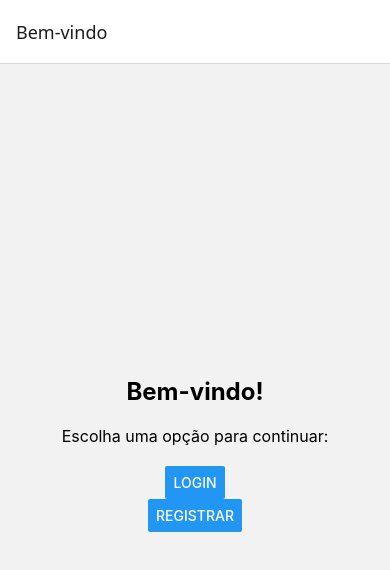
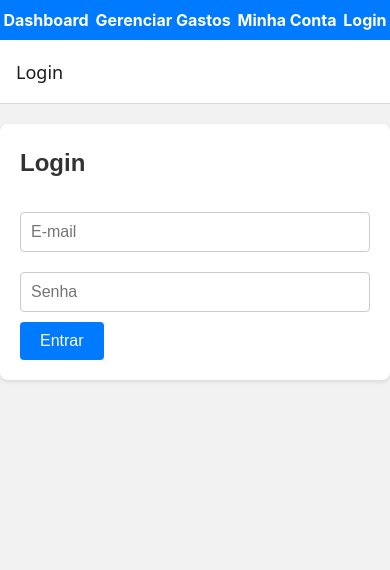
Before and after one commit to LucasFagundesWielewski/expense-tracker-app, a React Native app: screen / in a window 390 px wide. Shown: the top 570 px of the page. Built offline with nearby package versions, Linux system fonts and the light colour scheme; no server answers.

Commit message:
Refactor app structure: integrate Navbar, enhance Dashboard with expense management, and update styles for consistency

```diff
--- a/App.tsx
+++ b/App.tsx
@@ -1,103 +1,39 @@
 import React from 'react';
 import { NavigationContainer } from '@react-navigation/native';
 import { createStackNavigator } from '@react-navigation/stack';
-import { StyleSheet, ActivityIndicator, View } from 'react-native';
-import { AuthProvider, useAuth } from './src/contexts/AuthContext';
+import { StyleSheet } from 'react-native';
+import { AuthProvider } from './src/contexts/AuthContext';
+import Navbar from './src/components/Shared/Navbar';
 import Dashboard from './src/pages/Dashboard';
 import LoginPage from './src/pages/LoginPage';
 import RegisterPage from './src/pages/RegisterPage';
 import PasswordResetPage from './src/pages/PasswordResetPage';
-import AuthChoicePage from './src/pages/AuthChoicePage';
-import ExpenseFormScreen from './src/pages/ExpenseFormScreen';
-
+import ExpenseForm from './src/components/Expenses/ExpenseForm';
+import MyAccountPage from './src/pages/MyAccountPage';
 
 const Stack = createStackNavigator();
-
-
-function AppNavigator() {
-  const { user, loading } = useAuth();
-
-
-  if (loading) {
-    return (
-      <View style={styles.loadingContainer}>
-        <ActivityIndicator size="large" color="#007bff" />
-      </View>
-    );
-  }
-
-
-  return (
-    <Stack.Navigator initialRouteName={user ? 'Dashboard' : 'AuthChoice'}>
-      {!user ? (
-        <>
-          {/* Auth Choice Page */}
-          <Stack.Screen
-            name="AuthChoice"
-            component={AuthChoicePage}
-            options={{ title: 'Bem-vindo' }}
-          />
-
-
-          {/* Login Page */}
-          <Stack.Screen
-            name="Login"
-            component={LoginPage}
-            options={{ title: 'Login' }}
-          />
-
-
-          {/* Register Page */}
-          <Stack.Screen
-            name="Register"
-            component={RegisterPage}
-            options={{ title: 'Registrar' }}
-          />
-
-
-          {/* Password Reset Page */}
-          <Stack.Screen
-            name="PasswordReset"
-            component={PasswordResetPage}
-            options={{ title: 'Redefinir Senha' }}
-          />
-        </>
-      ) : (
-        <>
-          {/* Dashboard */}
-          <Stack.Screen
-            name="Dashboard"
-            component={Dashboard}
-            options={{ title: 'Dashboard' }}
-          />
-
-
-          {/* Expense Form (Add/Edit Expense) */}
-          <Stack.Screen
-            name="ExpenseForm"
-            component={ExpenseFormScreen}
-            options={{ title: 'Gerenciar Gasto' }}
-          />
-        </>
-      )}
-    </Stack.Navigator>
-  );
-}
-
 
 export default function App() {
   return (
     <AuthProvider>
       <NavigationContainer>
-        <AppNavigator />
+        {/* Navbar */}
+        <Navbar />
+        <Stack.Navigator initialRouteName="Login">
+          <Stack.Screen name="Login" component={LoginPage} options={{ title: 'Login' }} />
+          <Stack.Screen name="Register" component={RegisterPage} options={{ title: 'Registrar' }} />
+          <Stack.Screen name="PasswordReset" component={PasswordResetPage} options={{ title: 'Redefinir Senha' }} />
+          <Stack.Screen name="Dashboard" component={Dashboard} options={{ title: 'Dashboard' }} />
+          <Stack.Screen name="ExpenseForm" component={ExpenseForm} options={{ title: 'Gerenciar Gasto' }} />
+          <Stack.Screen name="MyAccount" component={MyAccountPage} options={{ title: 'Minha Conta' }} />
+        </Stack.Navigator>
       </NavigationContainer>
     </AuthProvider>
   );
 }
 
-
 const styles = StyleSheet.create({
-  loadingContainer: {
+  container: {
     flex: 1,
     justifyContent: 'center',
     alignItems: 'center',
--- a/src/App.jsx
+++ b/src/App.jsx
@@ -6,17 +6,22 @@ import Dashboard from './pages/Dashboard';
 import LoginPage from './pages/LoginPage';
 import RegisterPage from './pages/RegisterPage';
 import PasswordResetPage from './pages/PasswordResetPage';
+import MyAccountPage from './pages/MyAccountPage';
+import ExpenseFormScreen from './pages/ExpenseFormScreen';
 
 const App = () => {
   return (
     <AuthProvider>
       <Router>
+        {/* Navbar is rendered here */}
         <Navbar />
         <Routes>
           <Route path="/" element={<Dashboard />} />
           <Route path="/login" element={<LoginPage />} />
           <Route path="/register" element={<RegisterPage />} />
           <Route path="/password-reset" element={<PasswordResetPage />} />
+          <Route path="/my-account" element={<MyAccountPage />} />
+          <Route path="/expenses" element={<ExpenseFormScreen />} />
         </Routes>
       </Router>
     </AuthProvider>
--- a/src/components/Shared/Navbar.jsx
+++ b/src/components/Shared/Navbar.jsx
@@ -1,28 +1,61 @@
 import React from 'react';
-import { Link } from 'react-router-dom';
+import { View, Text, TouchableOpacity, StyleSheet } from 'react-native';
+import { useAuth } from '../../contexts/AuthContext';
+import { useNavigation } from '@react-navigation/native';
 
 const Navbar = () => {
+  const { user, logout } = useAuth();
+  const navigation = useNavigation();
+
+  const handleLogout = async () => {
+    try {
+      await logout();
+      navigation.navigate('Login');
+    } catch (error) {
+      console.error('Erro ao sair:', error.message);
+    }
+  };
+
   return (
-    <nav>
-      <ul>
-        <li>
-          <Link to="/">Dashboard</Link>
-        </li>
-        <li>
-          <Link to="/login">Login</Link>
-        </li>
-        <li>
-          <Link to="/register">Register</Link>
-        </li>
-        <li>
-          <Link to="/password-reset">Password Reset</Link>
-        </li>
-        <li>
-          <Link to="/expenses">Expenses</Link>
-        </li>
-      </ul>
-    </nav>
+    <View style={styles.navbar}>
+      <TouchableOpacity onPress={() => navigation.navigate('Dashboard')}>
+        <Text style={styles.navLink}>Dashboard</Text>
+      </TouchableOpacity>
+      <TouchableOpacity onPress={() => navigation.navigate('ExpenseForm')}>
+        <Text style={styles.navLink}>Gerenciar Gastos</Text>
+      </TouchableOpacity>
+      <TouchableOpacity onPress={() => navigation.navigate('MyAccount')}>
+        <Text style={styles.navLink}>Minha Conta</Text>
+      </TouchableOpacity>
+      {user ? (
+        <TouchableOpacity onPress={handleLogout}>
+          <Text style={[styles.navLink, styles.logout]}>Sair</Text>
+        </TouchableOpacity>
+      ) : (
+        <TouchableOpacity onPress={() => navigation.navigate('Login')}>
+          <Text style={styles.navLink}>Login</Text>
+        </TouchableOpacity>
+      )}
+    </View>
   );
 };
 
+const styles = StyleSheet.create({
+  navbar: {
+    flexDirection: 'row',
+    justifyContent: 'space-around',
+    alignItems: 'center',
+    backgroundColor: '#007bff',
+    paddingVertical: 10,
+  },
+  navLink: {
+    color: '#fff',
+    fontSize: 16,
+    fontWeight: 'bold',
+  },
+  logout: {
+    color: '#dc3545',
+  },
+});
+
 export default Navbar;
--- a/src/pages/LoginPage.jsx
+++ b/src/pages/LoginPage.jsx
@@ -1,5 +1,6 @@
 import React, { useState } from 'react';
 import { useAuth } from '../contexts/AuthContext';
+import '../styles/global.css';
 
 const LoginPage = () => {
   const { login } = useAuth();
@@ -18,25 +19,27 @@ const LoginPage = () => {
   };
 
   return (
-    <div>
+    <div className="container">
       <h2>Login</h2>
       {error && <p className="error">{error}</p>}
       <form onSubmit={handleSubmit}>
         <input
+          className="input"
           type="email"
-          placeholder="Email"
+          placeholder="E-mail"
           value={email}
           onChange={(e) => setEmail(e.target.value)}
           required
         />
         <input
+          className="input"
           type="password"
-          placeholder="Password"
+          placeholder="Senha"
           value={password}
           onChange={(e) => setPassword(e.target.value)}
           required
         />
-        <button type="submit">Login</button>
+        <button className="button button-primary" type="submit">Entrar</button>
       </form>
     </div>
   );
--- /dev/null
+++ b/src/pages/MyAccountPage.jsx
@@ -0,0 +1,18 @@
+import React from 'react';
+import { useAuth } from '../contexts/AuthContext';
+import '../styles/global.css';
+
+const MyAccountPage = () => {
+  const { user } = useAuth();
+
+  return (
+    <div className="container">
+      <h2>Minha Conta</h2>
+      <p><strong>Nome:</strong> {user?.name}</p>
+      <p><strong>E-mail:</strong> {user?.email}</p>
+      <p><strong>Telefone:</strong> {user?.phone}</p>
+    </div>
+  );
+};
+
+export default MyAccountPage;
--- a/src/pages/PasswordResetPage.jsx
+++ b/src/pages/PasswordResetPage.jsx
@@ -1,5 +1,6 @@
 import React, { useState } from 'react';
-import { useAuth } from '../hooks/useAuth';
+import { useAuth } from '../contexts/AuthContext';
+import '../styles/global.css';
 
 const PasswordResetPage = () => {
   const { resetPassword } = useAuth();
@@ -11,30 +12,30 @@ const PasswordResetPage = () => {
     e.preventDefault();
     setMessage('');
     setError('');
-
     try {
       await resetPassword(email);
-      setMessage('Check your email for password reset instructions.');
+      setMessage('Verifique seu e-mail para redefinir a senha.');
     } catch (err) {
-      setError('Failed to reset password. Please try again.');
+      setError('Erro ao redefinir a senha. Tente novamente.');
     }
   };
 
   return (
-    <div className="password-reset-page">
-      <h2>Password Reset</h2>
+    <div className="container">
+      <h2>Redefinir Senha</h2>
       <form onSubmit={handleSubmit}>
         <input
+          className="input"
           type="email"
-          placeholder="Enter your email"
+          placeholder="Digite seu e-mail"
           value={email}
           onChange={(e) => setEmail(e.target.value)}
           required
         />
-        <button type="submit">Reset Password</button>
+        <button className="button button-primary" type="submit">Redefinir Senha</button>
       </form>
       {message && <p className="success-message">{message}</p>}
-      {error && <p className="error-message">{error}</p>}
+      {error && <p className="error">{error}</p>}
     </div>
   );
 };
--- a/src/pages/RegisterPage.jsx
+++ b/src/pages/RegisterPage.jsx
@@ -1,5 +1,6 @@
 import React, { useState } from 'react';
 import { useAuth } from '../contexts/AuthContext';
+import '../styles/global.css';
 
 const RegisterPage = () => {
   const { register } = useAuth();
@@ -20,39 +21,43 @@ const RegisterPage = () => {
   };
 
   return (
-    <div>
-      <h2>Register</h2>
+    <div className="container">
+      <h2>Registrar</h2>
       {error && <p className="error">{error}</p>}
       <form onSubmit={handleSubmit}>
         <input
+          className="input"
           type="text"
-          placeholder="Name"
+          placeholder="Nome"
           value={name}
           onChange={(e) => setName(e.target.value)}
           required
         />
         <input
+          className="input"
           type="email"
-          placeholder="Email"
+          placeholder="E-mail"
           value={email}
           onChange={(e) => setEmail(e.target.value)}
           required
         />
         <input
+          className="input"
           type="password"
-          placeholder="Password"
+          placeholder="Senha"
           value={password}
           onChange={(e) => setPassword(e.target.value)}
           required
         />
         <input
+          className="input"
           type="tel"
-          placeholder="Phone"
+          placeholder="Telefone"
           value={phone}
           onChange={(e) => setPhone(e.target.value)}
           required
         />
-        <button type="submit">Register</button>
+        <button className="button button-primary" type="submit">Registrar</button>
       </form>
     </div>
   );
--- /dev/null
+++ b/src/styles/Navbar.css
@@ -0,0 +1,46 @@
+.navbar {
+    position: fixed;
+    top: 0;
+    left: 0;
+    width: 100%;
+    background-color: #007bff;
+    padding: 10px 20px;
+    display: flex;
+    justify-content: center;
+    align-items: center;
+    z-index: 1000;
+}
+
+.navbar-list {
+    list-style: none;
+    display: flex;
+    gap: 20px;
+    margin: 0;
+    padding: 0;
+}
+
+.navbar-link {
+    background: none;
+    border: none;
+    color: #fff;
+    font-size: 16px;
+    cursor: pointer;
+    text-decoration: none;
+    transition: color 0.3s ease;
+}
+
+.navbar-link:hover {
+    color: #d1ecf1;
+}
+
+.logout {
+    color: #dc3545;
+}
+
+.logout:hover {
+    color: #f8d7da;
+}
+
+body {
+    padding-top: 60px;
+}
--- a/src/styles/global.css
+++ b/src/styles/global.css
@@ -1,56 +1,128 @@
-body {
-    margin: 0;
-    font-family: Arial, sans-serif;
-    background-color: #f4f4f4;
-    color: #333;
+* {
+  margin: 0;
+  padding: 0;
+  box-sizing: border-box;
 }
 
-h1, h2, h3, h4, h5, h6 {
-    margin: 0;
-    padding: 0;
-}
-
-a {
-    text-decoration: none;
-    color: #007bff;
-}
-
-a:hover {
-    text-decoration: underline;
+body {
+  margin: 0;
+  font-family: Arial, sans-serif;
+  background-color: #f9f9f9;
+  color: #333;
+  line-height: 1.6;
 }
 
 .container {
-    max-width: 1200px;
-    margin: 0 auto;
-    padding: 20px;
+  max-width: 600px;
+  margin: 20px auto;
+  padding: 20px;
+  background: #fff;
+  border-radius: 8px;
+  box-shadow: 0 2px 4px rgba(0, 0, 0, 0.1);
+}
+
+.input {
+  width: 100%;
+  padding: 10px;
+  margin: 10px 0;
+  border: 1px solid #ccc;
+  border-radius: 4px;
+  font-size: 16px;
+}
+
+.input:focus {
+  border-color: #007bff;
+  outline: none;
+  box-shadow: 0 0 5px rgba(0, 123, 255, 0.5);
 }
 
 .button {
-    padding: 10px 15px;
-    border: none;
-    border-radius: 5px;
-    cursor: pointer;
+  padding: 10px 20px;
+  border: none;
+  border-radius: 4px;
+  cursor: pointer;
+  font-size: 16px;
 }
 
 .button-primary {
-    background-color: #007bff;
-    color: white;
+  background-color: #007bff;
+  color: #fff;
+  transition: background-color 0.3s ease;
 }
 
-.button-secondary {
-    background-color: #6c757d;
-    color: white;
-}
-
-.input {
-    width: 100%;
-    padding: 10px;
-    margin: 10px 0;
-    border: 1px solid #ccc;
-    border-radius: 5px;
+.button-primary:hover {
+  background-color: #0056b3;
 }
 
 .error {
-    color: red;
-    font-size: 0.875em;
+  color: red;
+  margin: 10px 0;
+  font-size: 14px;
 }
+
+.success-message {
+  color: green;
+  margin: 10px 0;
+  font-size: 14px;
+}
+
+h1, h2, h3 {
+  margin-bottom: 20px;
+  color: #333;
+}
+
+label {
+  font-weight: bold;
+  margin-bottom: 5px;
+  display: block;
+}
+
+ul {
+  list-style: none;
+  padding: 0;
+}
+
+.expense-item {
+  padding: 15px;
+  margin: 10px 0;
+  background: #f1f1f1;
+  border-radius: 4px;
+  display: flex;
+  justify-content: space-between;
+  align-items: center;
+}
+
+.expense-item h3 {
+  margin: 0;
+  font-size: 18px;
+}
+
+.expense-item p {
+  margin: 5px 0;
+  font-size: 14px;
+}
+
+.expense-item button {
+  margin-left: 10px;
+  padding: 5px 10px;
+  font-size: 14px;
+  border-radius: 4px;
+}
+
+.expense-item button:first-child {
+  background-color: #ffc107;
+  color: #fff;
+}
+
+.expense-item button:first-child:hover {
+  background-color: #e0a800;
+}
+
+.expense-item button:last-child {
+  background-color: #dc3545;
+  color: #fff;
+}
+
+.expense-item button:last-child:hover {
+  background-color: #c82333;
+}
```
Also changed, not shown: src/components/Expenses/ExpenseForm.jsx (+11 -5 lines), src/pages/Dashboard.jsx (+76 -5 lines).
